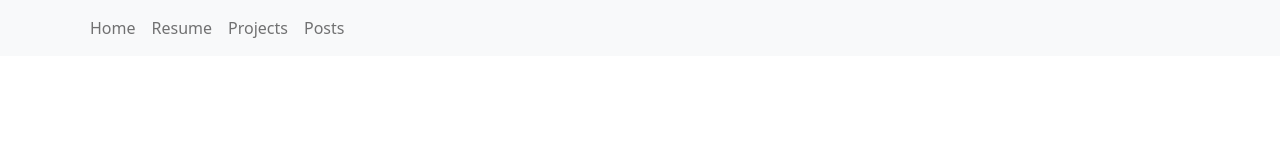
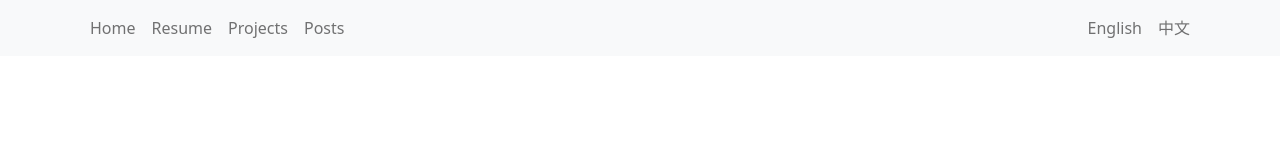
Before and after one commit to likuny0415/kunyang.me, a Next.js app: page / in a window 1280 px wide. Shown: the top 160 px of the page. Built offline with nearby package versions, Linux system fonts and the light colour scheme.

Commit message:
Navbar: language switcher

```diff
--- a/src/components/Layout/Header.js
+++ b/src/components/Layout/Header.js
@@ -1,11 +1,10 @@
 /* eslint-disable @next/next/no-html-link-for-pages */
 
-import Link from "next/link";
-import Info from "./info";
+import Navbar from "./Navbar";
 
-export default function Navbar() {
+export default function Header() {
   return (
-    <nav className="navbar navbar-expand-lg navbar-light bg-light">
+    <nav className="navbar navbar-expand-md navbar-light bg-light">
       <div className="container">
         <button
           className="navbar-toggler"
@@ -19,9 +18,7 @@ export default function Navbar() {
           <span className="navbar-toggler-icon"></span>
         </button>
 
-        <div className="collapse navbar-collapse" id="navbarSupportedContent">
-          <Info />
-        </div>
+        <Navbar language={"en"} />
       </div>
     </nav>
   );
--- a/src/components/Layout/Layout.js
+++ b/src/components/Layout/Layout.js
@@ -1,9 +1,9 @@
-import Navbar from "./Header";
+import Header from "./Header";
 
 export default function Layout({ children }) {
   return (
     <section>
-      <Navbar />
+      <Header />
       {children}
     </section>
   );
--- /dev/null
+++ b/src/components/Layout/Navbar.js
@@ -0,0 +1,62 @@
+/* eslint-disable @next/next/no-html-link-for-pages */
+export default function Navbar(props) {
+  const language = props.language;
+  let navbarInfo;
+  if (language === "en") {
+    navbarInfo = {
+      home: "Home",
+      resume: "Resume",
+      projects: "Projects",
+      posts: "Posts",
+    };
+  } else if (language === "zh") {
+    navbarInfo = {
+      home: "首页",
+      resume: "简历",
+      projects: "项目",
+      posts: "文章",
+    };
+  }
+
+  return (
+    <div
+      className="collapse navbar-collapse justify-content-between"
+      id="navbarSupportedContent"
+    >
+      <ul className="navbar-nav mr-auto">
+        <li className="nav-item active">
+          <a className="nav-link" href="/">
+            {navbarInfo.home}
+          </a>
+        </li>
+        <li className="nav-item">
+          <a className="nav-link" href="/resume">
+            {navbarInfo.resume}
+          </a>
+        </li>
+        <li className="nav-item">
+          <a className="nav-link" href="/projects">
+            {navbarInfo.projects}
+          </a>
+        </li>
+        <li className="nav-item">
+          <a className="nav-link" href="/posts">
+            {navbarInfo.posts}
+          </a>
+        </li>
+      </ul>
+      <ul className="navbar-nav">
+        <li className="nav-item active d-none d-md-block">
+          <a href="en" className="nav-link">
+            English
+          </a>
+        </li>
+        <li className="nav-item">
+          <a href="zh" className="nav-link">
+            中文
+          </a>
+        </li>
+      </ul>
+    </div>
+  );
+}
--- a/src/components/Layout/info.js
+++ /dev/null
@@ -1,28 +0,0 @@
-/* eslint-disable @next/next/no-html-link-for-pages */
-
-export default function Info() {
-  return (
-    <ul className="navbar-nav mr-auto">
-      <li className="nav-item active">
-        <a className="nav-link" href="/">
-          Home
-        </a>
-      </li>
-      <li className="nav-item">
-        <a className="nav-link" href="/resume">
-          Resume
-        </a>
-      </li>
-      <li className="nav-item">
-        <a className="nav-link" href="/projects">
-          Projects
-        </a>
-      </li>
-      <li className="nav-item">
-        <a className="nav-link" href="/posts">
-          Posts
-        </a>
-      </li>
-    </ul>
-  );
-}
```
Also changed, not shown: 1 other file (tests, documents, lock files or other folders).
